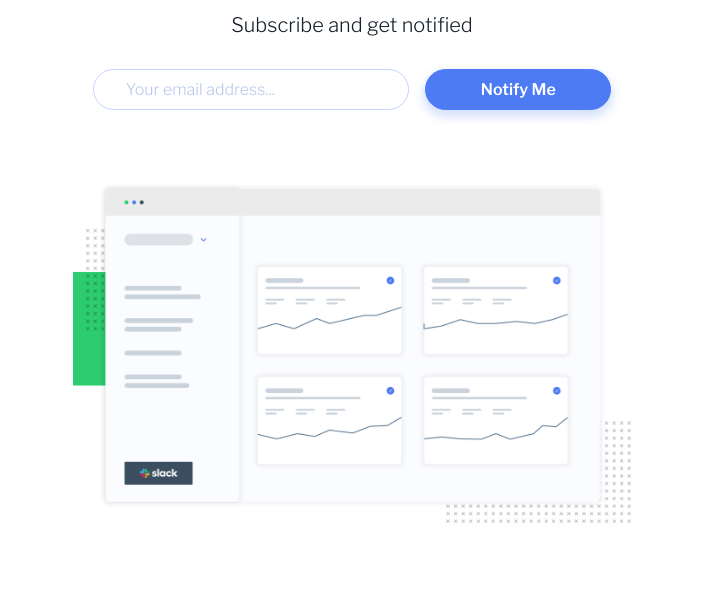
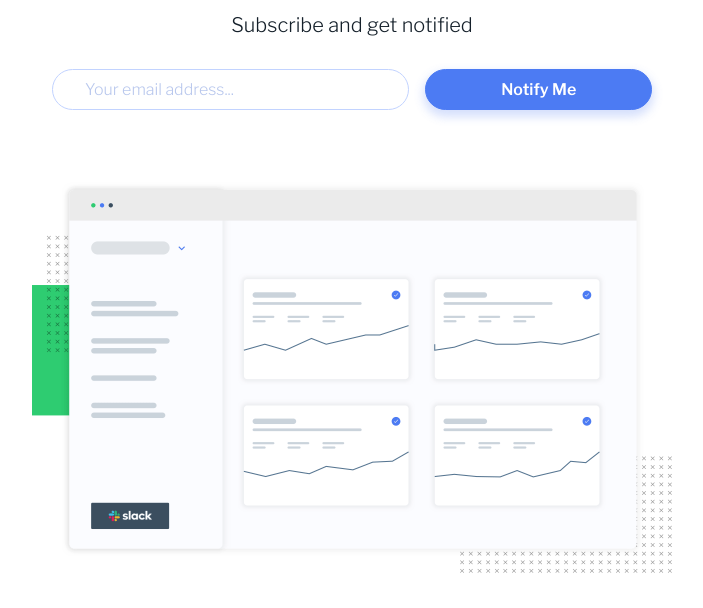
Before and after one commit to Dantalian5/ping-coming-soon-page-master, a website built with Parcel: page src/index.html in a window 1280 px wide. Shown: the part 192-800 px from the top of the page, without its empty margins (288-991 px from the left). Built offline with nearby package versions, Linux system fonts and the light colour scheme.

Commit message:
fix desktop layout

```diff
--- a/src/assets/style/_layout.scss
+++ b/src/assets/style/_layout.scss
@@ -1,7 +1,6 @@
 .container {
-	max-width: 44.5rem;
 	margin-inline: auto;
-	margin-bottom: 4.3rem;
+	margin-bottom: 4.5rem;
 	padding-block: 5rem;
 	padding-inline: max(1.75rem, 6%);
 	display: flex;
@@ -19,12 +18,16 @@
 	}
 	&__form {
 		margin-bottom: 4.5rem;
+		max-width: 40rem;
 	}
 	&__image-dashboard {
 		width: 100%;
+		max-width: 40rem;
+		margin-inline: auto;
 	}
 }
 .footer {
+	margin-bottom: 2rem;
 	&__socials {
 		margin-bottom: 1.7rem;
 	}
```
